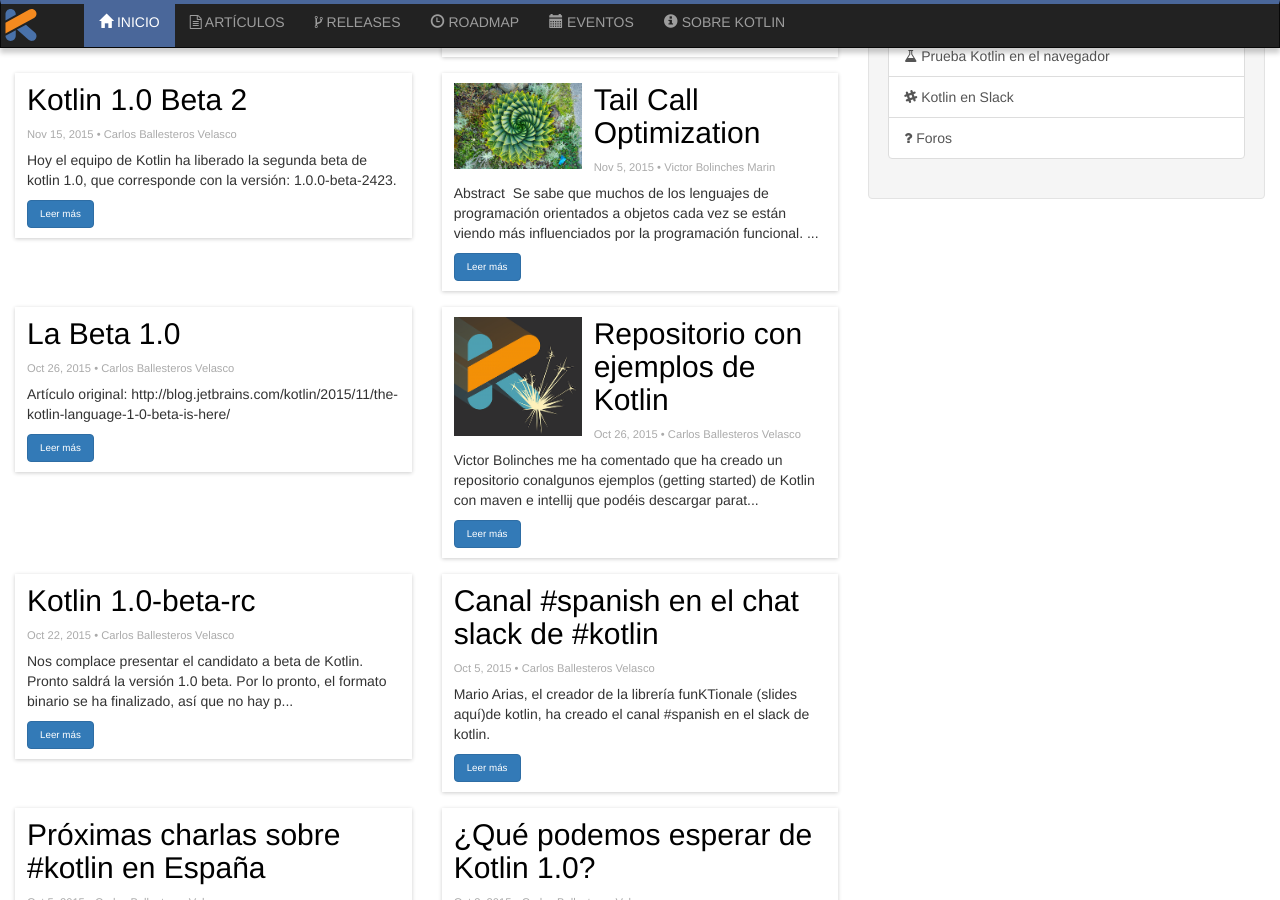
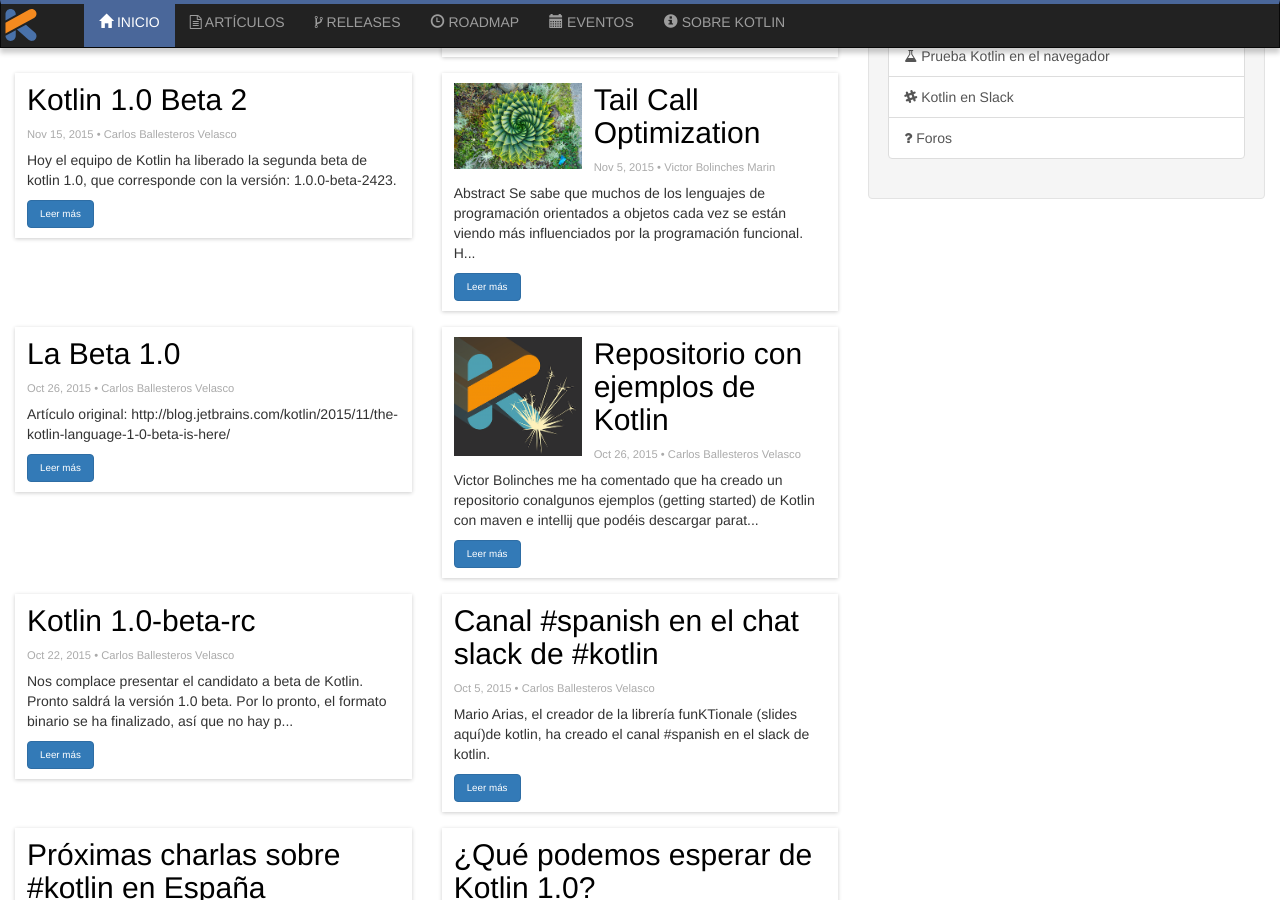
Before and after one commit to kotlin-es/kotlin.es, a Jekyll site: the page built from index.html, in a window 1280 px wide and 900 px high, scrolled down 772 px. Built offline with Jekyll 4.4.1, drawn with Linux system fonts in a browser that asks for light colours; comment, search, counter and statistics services are not loaded.

Commit message:
Update 2015-11-05-tail-call-optimization.markdown

```diff
--- a/_posts/articles/2015-11-05-tail-call-optimization.markdown
+++ b/_posts/articles/2015-11-05-tail-call-optimization.markdown
@@ -10,8 +10,8 @@
 ---
 
 
-Abstract &nbsp;
-<p style="text-align: justify;"><i><span style="font-weight: 400;">Se sabe que muchos de los lenguajes de programación orientados a objetos cada vez se están viendo más influenciados por la programación funcional. Hoy en día es normal ver como dos paradigmas de programación, la orientado a objetos y la funcional, conviven en un mismo lenguaje. Con la llegada de las expresiones lambda, streams y las interfaces funcionales en Java 8, el lenguaje dio un vuelco considerablemente bueno. Tener construcciones de código comunes más expresivas, mucho más claras y legibles era algo realidad. A día de hoy Java aún tiene limitaciones que podemos suplir con Kotlin.</span></i></p>
+
+<p style="text-align: justify;"><i><span style="font-weight: 400;">Abstract <p>Se sabe que muchos de los lenguajes de programación orientados a objetos cada vez se están viendo más influenciados por la programación funcional. Hoy en día es normal ver como dos paradigmas de programación, la orientado a objetos y la funcional, conviven en un mismo lenguaje. Con la llegada de las expresiones lambda, streams y las interfaces funcionales en Java 8, el lenguaje dio un vuelco considerablemente bueno. Tener construcciones de código comunes más expresivas, mucho más claras y legibles era algo realidad. A día de hoy Java aún tiene limitaciones que podemos suplir con Kotlin.</span></i></p>
 &nbsp;
 
 
```
